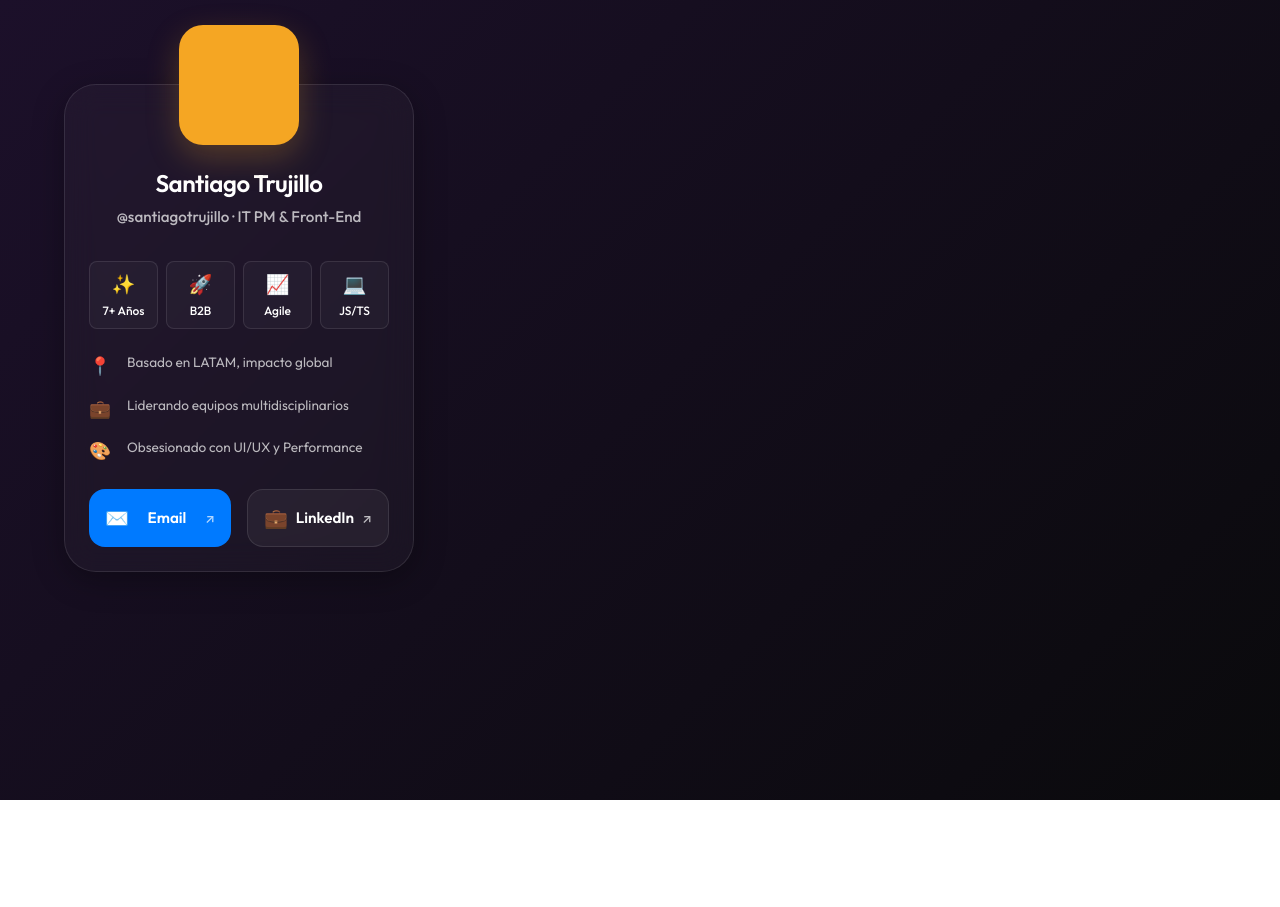
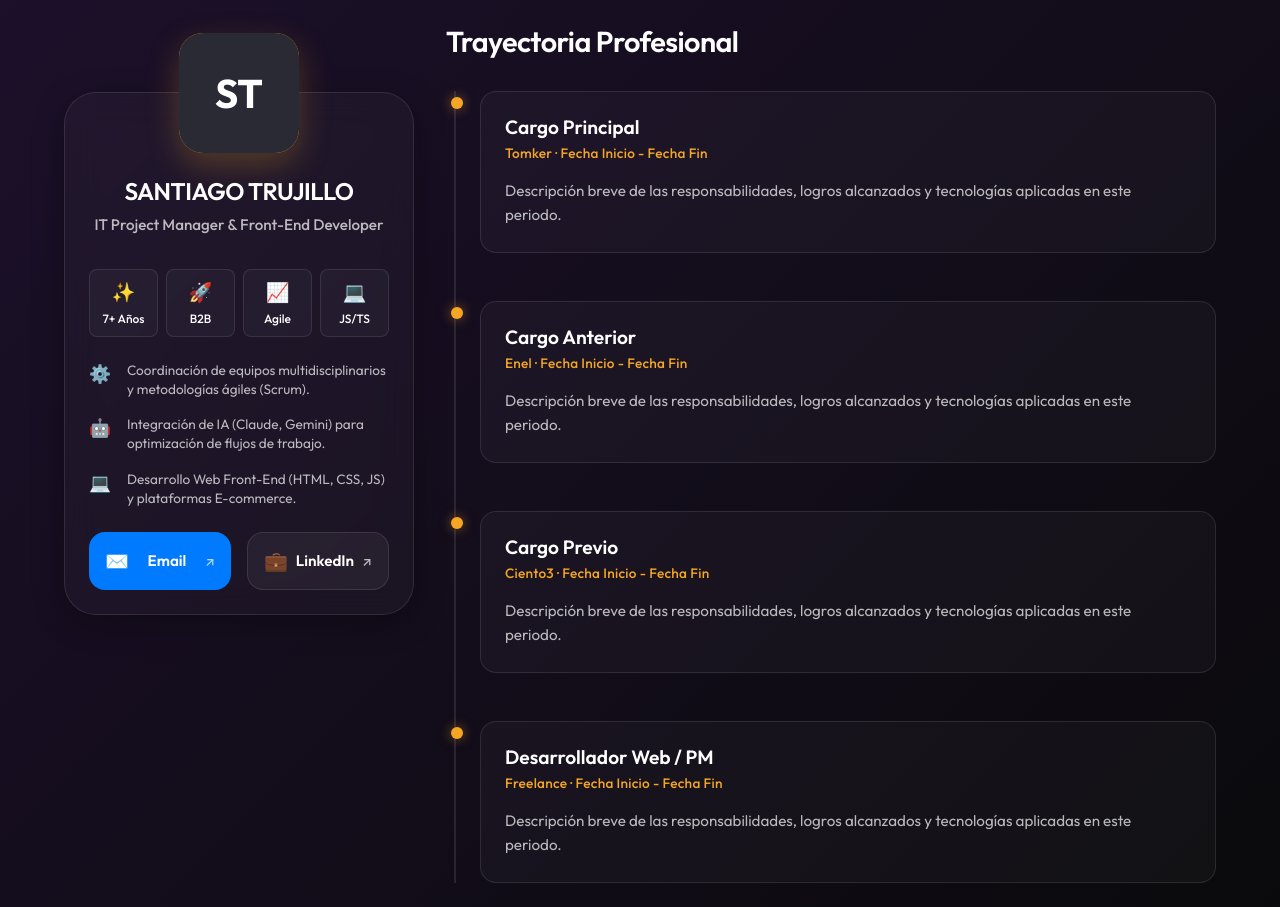
Before and after one commit to santi-trujillo/personal-portfolio, a plain HTML site: page index.html in a window 1280 px wide. Before the commit the page ends 800 px from the top, so only its background shows below. Drawn offline with Linux system fonts and the light colour scheme.

Commit message:
feat: inject real CV data into sidebar and build professional timeline component for the main hub

```diff
--- a/css/components.css
+++ b/css/components.css
@@ -179,3 +179,77 @@
   font-size: 0.8rem;
   opacity: 0.7;
 }
+
+/* ==========================================================================
+   Timeline Component (B2B Corporativo)
+   ========================================================================== */
+.nx-section-header {
+  margin-bottom: var(--space-lg);
+}
+
+.nx-section-header h2 {
+  font-size: 1.8rem;
+  letter-spacing: -0.02em;
+}
+
+.nx-timeline {
+  position: relative;
+  padding-left: var(--space-md);
+  margin-left: var(--space-xs); /* Desplazamiento para no pegar la línea al borde de la pantalla en móvil */
+  border-left: 2px solid rgba(255, 255, 255, 0.1);
+  display: flex;
+  flex-direction: column;
+  gap: var(--space-xl);
+}
+
+.nx-timeline-item {
+  position: relative;
+}
+
+/* Punto indicador circular brillante */
+.nx-timeline-dot {
+  position: absolute;
+  /* (padding-left del contenedor: 24px) - (mitad del width: 6px) + (mitad del borde: 1px) = 29px negativo */
+  left: calc(var(--space-md) * -1 - 5px);
+  top: 6px; /* Alinear ligeramente hacia abajo relativo a h3 */
+  width: 12px;
+  height: 12px;
+  background-color: var(--color-accent-yellow);
+  border-radius: 50%;
+  box-shadow: 0 0 12px rgba(245, 166, 35, 0.5); /* Resplandor */
+}
+
+/* Tarjeta de contenido del hito */
+.nx-timeline-content {
+  background: var(--glass-bg);
+  border: var(--glass-border);
+  border-radius: var(--radius-md);
+  padding: var(--space-md);
+  transition: transform 0.3s ease;
+}
+
+.nx-timeline-content:hover {
+  transform: translateX(4px);
+  background: rgba(255, 255, 255, 0.05); /* Sutil aclarado al hover */
+}
+
+.nx-timeline-content h3 {
+  font-size: 1.2rem;
+  color: var(--color-text-primary);
+  margin-bottom: 4px;
+}
+
+.nx-timeline-meta {
+  display: block;
+  font-size: 0.85rem;
+  color: var(--color-accent-yellow); /* Destaque para empresas/fechas */
+  margin-bottom: var(--space-sm);
+  font-weight: 500;
+  letter-spacing: 0.02em;
+}
+
+.nx-timeline-content p {
+  color: var(--color-text-secondary);
+  font-size: 0.95rem;
+  line-height: 1.6;
+}
--- a/css/layout.css
+++ b/css/layout.css
@@ -33,3 +33,16 @@
     top: 2rem;
   }
 }
+
+/* ==========================================================================
+   View Management
+   ========================================================================== */
+.nx-view-active {
+  display: block;
+  animation: fadeIn 0.4s ease-out forwards;
+}
+
+@keyframes fadeIn {
+  from { opacity: 0; transform: translateY(10px); }
+  to { opacity: 1; transform: translateY(0); }
+}
--- a/index.html
+++ b/index.html
@@ -29,12 +29,12 @@
             <aside class="nx-sidebar">
                 <div class="nx-profile-card">
                     <div class="nx-avatar-box">
-                        <!-- Imagen o placeholder de avatar irá aquí -->
+                        <div style="width: 100%; height: 100%; background-color: #2a2a35; display: flex; align-items: center; justify-content: center; font-size: 2.5rem; font-weight: bold; color: #fff;">ST</div>
                     </div>
 
                     <div class="nx-profile-info">
-                        <h1>Santiago Trujillo</h1>
-                        <p class="nx-handle">@santiagotrujillo · IT PM & Front-End</p>
+                        <h1>SANTIAGO TRUJILLO</h1>
+                        <p class="nx-handle">IT Project Manager & Front-End Developer</p>
                     </div>
 
                     <!-- Fila de Métricas -->
@@ -60,16 +60,16 @@
                     <!-- Meta-datos y Bio -->
                     <ul class="nx-bio-list">
                         <li>
-                            <span class="nx-icon">📍</span>
-                            <span class="nx-text">Basado en LATAM, impacto global</span>
+                            <span class="nx-icon">⚙️</span>
+                            <span class="nx-text">Coordinación de equipos multidisciplinarios y metodologías ágiles (Scrum).</span>
                         </li>
                         <li>
-                            <span class="nx-icon">💼</span>
-                            <span class="nx-text">Liderando equipos multidisciplinarios</span>
+                            <span class="nx-icon">🤖</span>
+                            <span class="nx-text">Integración de IA (Claude, Gemini) para optimización de flujos de trabajo.</span>
                         </li>
                         <li>
-                            <span class="nx-icon">🎨</span>
-                            <span class="nx-text">Obsesionado con UI/UX y Performance</span>
+                            <span class="nx-icon">💻</span>
+                            <span class="nx-text">Desarrollo Web Front-End (HTML, CSS, JS) y plataformas E-commerce.</span>
                         </li>
                     </ul>
 
@@ -91,7 +91,54 @@
 
             <!-- Columna Derecha: Contenido Principal -->
             <section class="nx-content-area">
-                <!-- Secciones de contenido: Hub, Dev, Gerencial, Creativa -->
+                <!-- VISTA 1: Hub Principal -->
+                <article id="view-hub" class="nx-view-active">
+                    <div class="nx-section-header">
+                        <h2>Trayectoria Profesional</h2>
+                    </div>
+
+                    <div class="nx-timeline">
+                        <!-- Hito 1 (Tomker) -->
+                        <div class="nx-timeline-item">
+                            <div class="nx-timeline-dot"></div>
+                            <div class="nx-timeline-content">
+                                <h3>Cargo Principal</h3>
+                                <span class="nx-timeline-meta">Tomker · Fecha Inicio - Fecha Fin</span>
+                                <p>Descripción breve de las responsabilidades, logros alcanzados y tecnologías aplicadas en este periodo.</p>
+                            </div>
+                        </div>
+
+                        <!-- Hito 2 (Enel) -->
+                        <div class="nx-timeline-item">
+                            <div class="nx-timeline-dot"></div>
+                            <div class="nx-timeline-content">
+                                <h3>Cargo Anterior</h3>
+                                <span class="nx-timeline-meta">Enel · Fecha Inicio - Fecha Fin</span>
+                                <p>Descripción breve de las responsabilidades, logros alcanzados y tecnologías aplicadas en este periodo.</p>
+                            </div>
+                        </div>
+
+                        <!-- Hito 3 (Ciento3) -->
+                        <div class="nx-timeline-item">
+                            <div class="nx-timeline-dot"></div>
+                            <div class="nx-timeline-content">
+                                <h3>Cargo Previo</h3>
+                                <span class="nx-timeline-meta">Ciento3 · Fecha Inicio - Fecha Fin</span>
+                                <p>Descripción breve de las responsabilidades, logros alcanzados y tecnologías aplicadas en este periodo.</p>
+                            </div>
+                        </div>
+
+                        <!-- Hito 4 (Freelance) -->
+                        <div class="nx-timeline-item">
+                            <div class="nx-timeline-dot"></div>
+                            <div class="nx-timeline-content">
+                                <h3>Desarrollador Web / PM</h3>
+                                <span class="nx-timeline-meta">Freelance · Fecha Inicio - Fecha Fin</span>
+                                <p>Descripción breve de las responsabilidades, logros alcanzados y tecnologías aplicadas en este periodo.</p>
+                            </div>
+                        </div>
+                    </div>
+                </article>
             </section>
         </div>
     </main>
```
